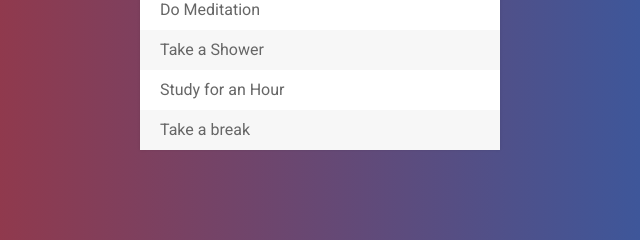
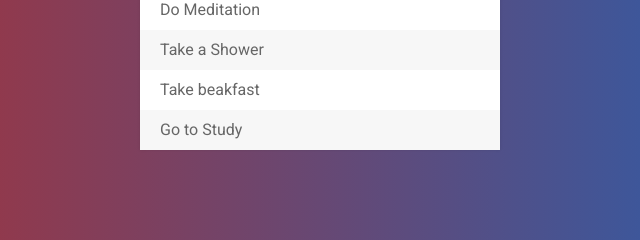
Before and after one commit to rahuljha4171-zz/TodoList, a plain HTML site: page index.html in a window 1280 px wide. Shown: the part 211-451 px from the top of the page, 320-960 px from the left. Drawn offline with Linux system fonts and the light colour scheme.

Commit message:
Update index.html

```diff
--- a/index.html
+++ b/index.html
@@ -16,8 +16,8 @@
 			<ul>
 				<li><span><i class="fas fa-trash"></i></span>Do Meditation</li>
 				<li><span><i class="fas fa-trash"></i></span>Take a Shower</li>
-				<li><span><i class="fas fa-trash"></i></span>Study for an Hour</li>
-				<li><span><i class="fas fa-trash"></i></span>Take a break</li>
+				<li><span><i class="fas fa-trash"></i></span>Take beakfast</li>
+				<li><span><i class="fas fa-trash"></i></span>Go to Study</li>
 			</ul>
 		</div>
 
```
